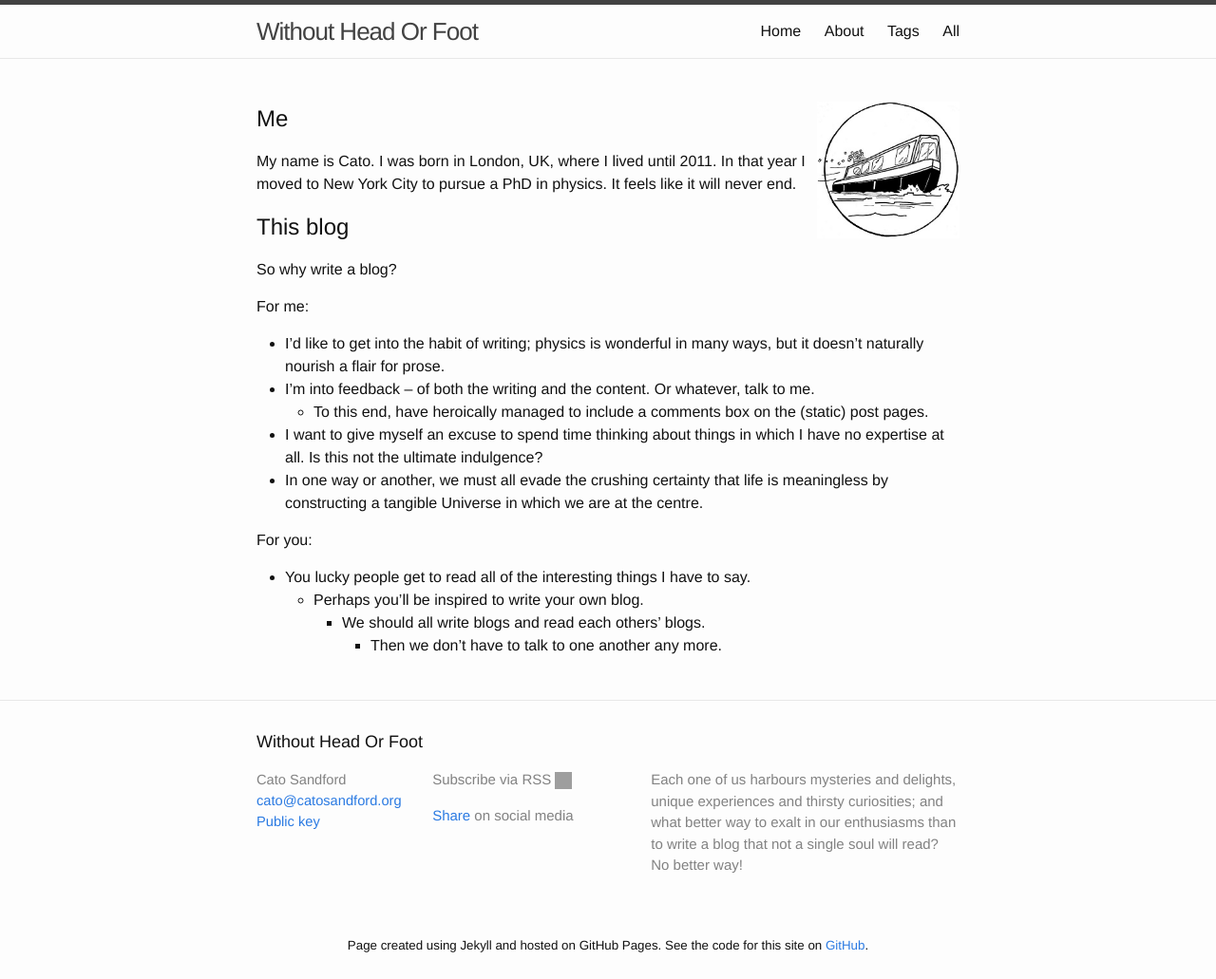
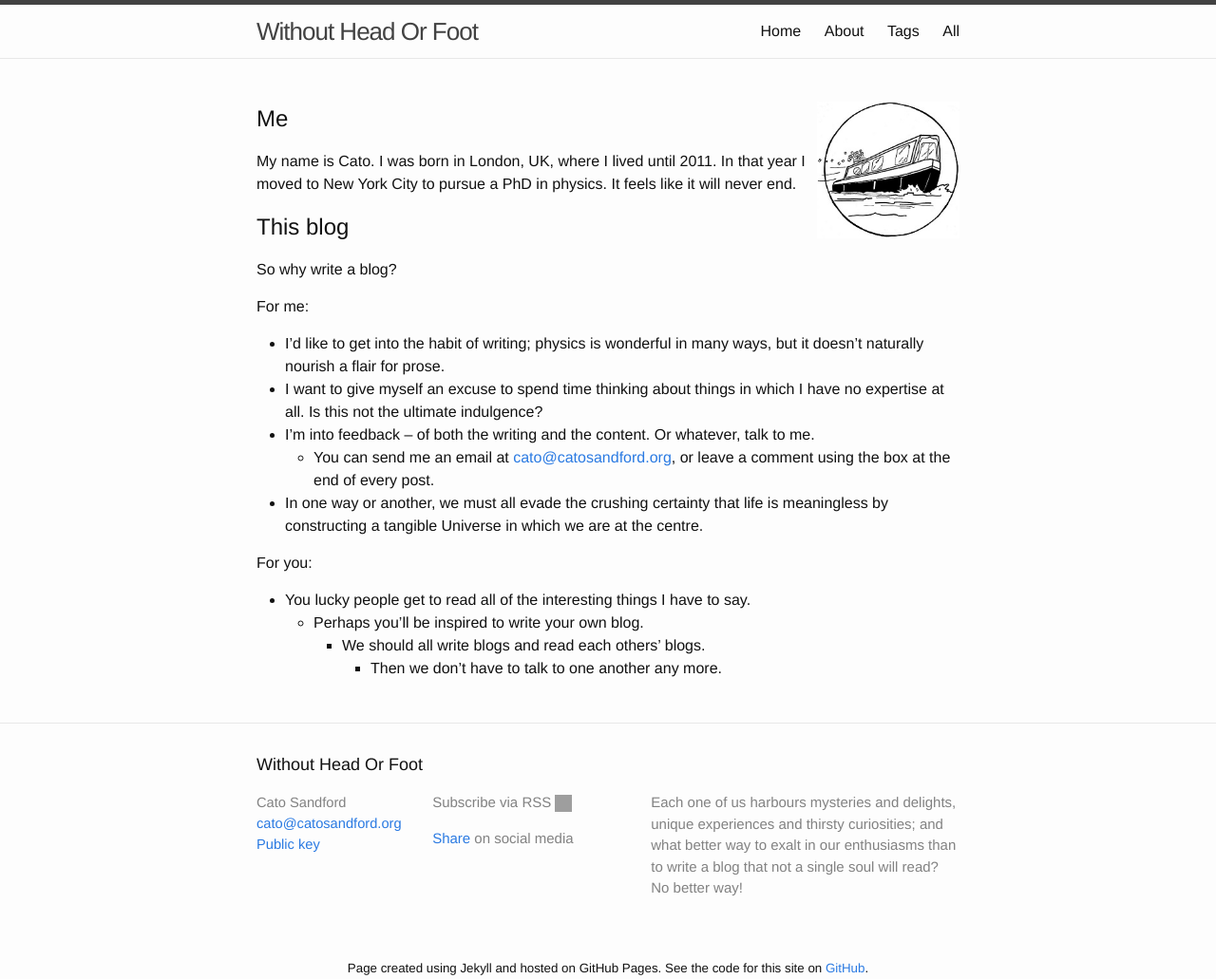
Before and after one commit to Allium/WithoutHeadOrFoot, a Jekyll site: the page built from about.md, in a window 1280 px wide. Shown: the whole page at 95% size. Built offline with Jekyll 4.4.1, drawn with Linux system fonts in a browser that asks for light colours; before the commit the page ends 1007 px from its top, so only the background shows below that; grey boxes are pictures that could not be loaded.

Commit message:
Modified about

```diff
--- a/about.md
+++ b/about.md
@@ -18,9 +18,9 @@ So why write a blog?
 For me:
 
 - I'd like to get into the habit of writing; physics is wonderful in many ways, but it doesn't naturally nourish a flair for prose.
+- I want to give myself an excuse to spend time thinking about things in which I have no expertise at all. Is this not the ultimate indulgence?
 - I'm into feedback -- of both the writing and the content. Or whatever, talk to me.
-  + To this end, have heroically managed to include a comments box on the (static) post pages.
-- I want to give myself an excuse to spend time thinking about things in which I have no expertise at all. Is this not the ultimate indulgence?
+  + You can send me an email at <a href="mailto:{{ site.email }}">{{ site.email }}</a>, or leave a comment using the box at the end of every post.
 - In one way or another, we must all evade the crushing certainty that life is meaningless by constructing a tangible Universe in which we are at the centre.
 
 For you:
```
Also changed, not shown: _posts/2016-04-19-Skirts-and-Trousers.md (+1 -1 lines).
